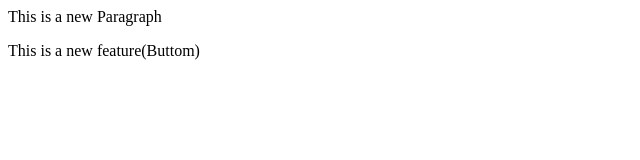
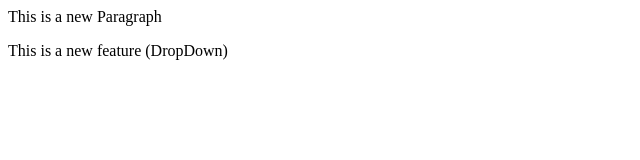
Before and after one commit to shivamrxl/localrepo, a plain HTML site: page LocalRepo/Index.html in a window 1280 px wide. Shown: the full height of the page, 0-640 px from the left. Drawn offline with Linux system fonts and the light colour scheme.

Commit message:
Add both feature

```diff
--- a/LocalRepo/Index.html
+++ b/LocalRepo/Index.html
@@ -1,2 +1,2 @@
 <p> This is a new Paragraph</p>
-<p>This is a new feature(Buttom)</p>
+<p>This is a new feature (DropDown)</p>
```
